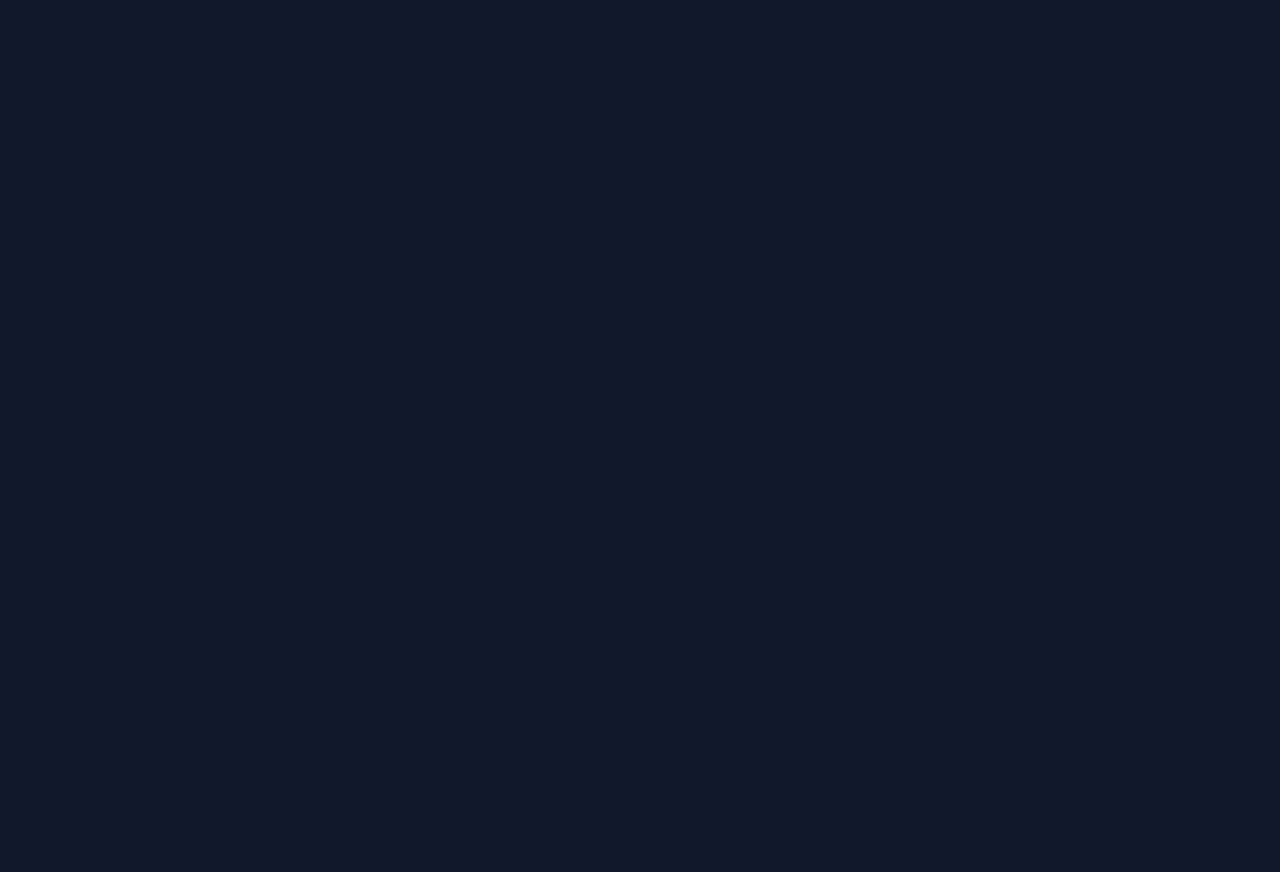
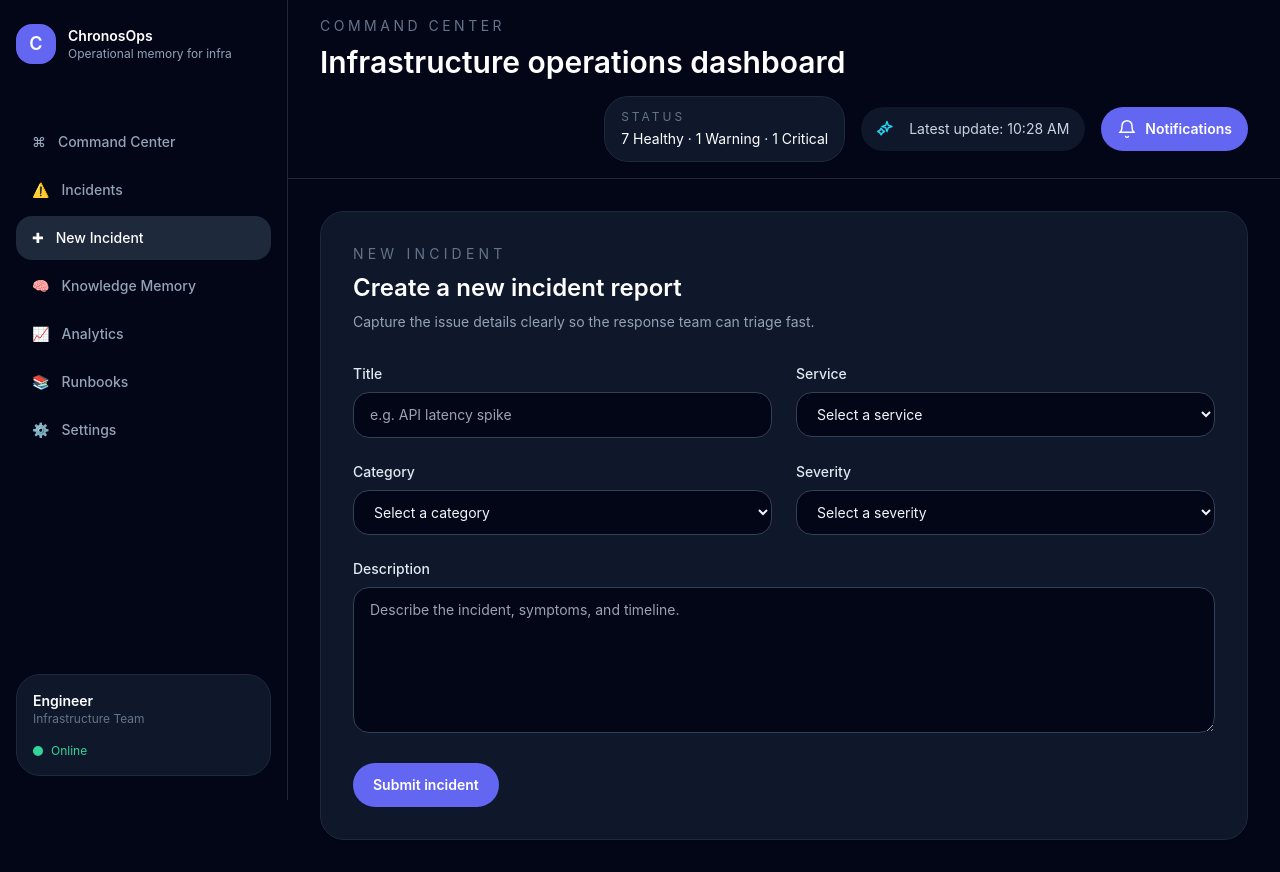
Before and after one commit to susmittha21/ChronosOps, a React app in the folder frontend/: page /new in a window 1280 px wide. Before the commit this address had no page. Before the commit the page ends 800 px from the top, so only its background shows below. Built offline with nearby package versions, Linux system fonts and the light colour scheme; the HTML template or start-up script is replaced by a standard one.

Commit message:
feat(frontend): implement new incident page and reusable form components

```diff
--- a/frontend/src/App.jsx
+++ b/frontend/src/App.jsx
@@ -1,11 +1,13 @@
 import { BrowserRouter, Route, Routes } from 'react-router-dom'
 import Dashboard from './pages/Dashboard.jsx'
+import NewIncident from './pages/NewIncident.jsx'
 
 function App() {
   return (
     <BrowserRouter>
       <Routes>
         <Route path="/" element={<Dashboard />} />
+        <Route path="/new" element={<NewIncident />} />
       </Routes>
     </BrowserRouter>
   )
--- /dev/null
+++ b/frontend/src/components/forms/FormField.jsx
@@ -0,0 +1,13 @@
+function FormField({ label, id, children, error }) {
+  return (
+    <div className="space-y-2">
+      <label htmlFor={id} className="block text-sm font-medium text-slate-200">
+        {label}
+      </label>
+      {children}
+      {error ? <p className="text-sm text-rose-400">{error}</p> : null}
+    </div>
+  )
+}
+
+export default FormField
--- /dev/null
+++ b/frontend/src/components/forms/SelectInput.jsx
@@ -0,0 +1,20 @@
+function SelectInput({ id, name, value, onChange, options, className = '', ...props }) {
+  return (
+    <select
+      id={id}
+      name={name}
+      value={value}
+      onChange={onChange}
+      className={`w-full rounded-2xl border border-slate-700 bg-slate-950 px-4 py-3 text-sm text-slate-100 outline-none transition focus:border-indigo-400 ${className}`}
+      {...props}
+    >
+      {options.map((option) => (
+        <option key={option.value} value={option.value}>
+          {option.label}
+        </option>
+      ))}
+    </select>
+  )
+}
+
+export default SelectInput
--- /dev/null
+++ b/frontend/src/components/forms/TextAreaInput.jsx
@@ -0,0 +1,16 @@
+function TextAreaInput({ id, name, value, onChange, placeholder, rows = 4, className = '', ...props }) {
+  return (
+    <textarea
+      id={id}
+      name={name}
+      value={value}
+      onChange={onChange}
+      placeholder={placeholder}
+      rows={rows}
+      className={`w-full rounded-2xl border border-slate-700 bg-slate-950 px-4 py-3 text-sm text-slate-100 outline-none transition focus:border-indigo-400 ${className}`}
+      {...props}
+    />
+  )
+}
+
+export default TextAreaInput
--- /dev/null
+++ b/frontend/src/components/forms/TextInput.jsx
@@ -0,0 +1,15 @@
+function TextInput({ id, name, value, onChange, placeholder, className = '', ...props }) {
+  return (
+    <input
+      id={id}
+      name={name}
+      value={value}
+      onChange={onChange}
+      placeholder={placeholder}
+      className={`w-full rounded-2xl border border-slate-700 bg-slate-950 px-4 py-3 text-sm text-slate-100 outline-none transition focus:border-indigo-400 ${className}`}
+      {...props}
+    />
+  )
+}
+
+export default TextInput
--- /dev/null
+++ b/frontend/src/pages/NewIncident.jsx
@@ -0,0 +1,147 @@
+import { useState } from 'react'
+import Sidebar from '../components/layout/Sidebar.jsx'
+import Topbar from '../components/layout/Topbar.jsx'
+import FormField from '../components/forms/FormField.jsx'
+import TextInput from '../components/forms/TextInput.jsx'
+import SelectInput from '../components/forms/SelectInput.jsx'
+import TextAreaInput from '../components/forms/TextAreaInput.jsx'
+
+const serviceOptions = [
+  { value: '', label: 'Select a service' },
+  { value: 'payment-api', label: 'Payment API' },
+  { value: 'auth-service', label: 'Authentication Service' },
+  { value: 'database', label: 'Database Cluster' },
+  { value: 'redis', label: 'Redis Cache' },
+]
+
+const categoryOptions = [
+  { value: '', label: 'Select a category' },
+  { value: 'performance', label: 'Performance' },
+  { value: 'availability', label: 'Availability' },
+  { value: 'security', label: 'Security' },
+  { value: 'data', label: 'Data' },
+]
+
+const severityOptions = [
+  { value: '', label: 'Select a severity' },
+  { value: 'low', label: 'Low' },
+  { value: 'medium', label: 'Medium' },
+  { value: 'high', label: 'High' },
+  { value: 'critical', label: 'Critical' },
+]
+
+function NewIncident() {
+  const [formData, setFormData] = useState({
+    title: '',
+    service: '',
+    category: '',
+    severity: '',
+    description: '',
+  })
+
+  const [errors, setErrors] = useState({})
+  const [submitted, setSubmitted] = useState(false)
+
+  const handleChange = (event) => {
+    const { name, value } = event.target
+    setFormData((previous) => ({ ...previous, [name]: value }))
+    setErrors((previous) => ({ ...previous, [name]: '' }))
+  }
+
+  const validate = () => {
+    const nextErrors = {}
+
+    if (!formData.title.trim()) nextErrors.title = 'Title is required.'
+    if (!formData.service) nextErrors.service = 'Please select a service.'
+    if (!formData.category) nextErrors.category = 'Please select a category.'
+    if (!formData.severity) nextErrors.severity = 'Please select a severity.'
+    if (!formData.description.trim()) nextErrors.description = 'Description is required.'
+
+    return nextErrors
+  }
+
+  const handleSubmit = (event) => {
+    event.preventDefault()
+    const nextErrors = validate()
+
+    if (Object.keys(nextErrors).length > 0) {
+      setErrors(nextErrors)
+      setSubmitted(false)
+      return
+    }
+
+    setErrors({})
+    setSubmitted(true)
+  }
+
+  return (
+    <div className="min-h-screen bg-slate-950 text-slate-100">
+      <div className="lg:flex">
+        <Sidebar />
+        <div className="flex-1 lg:min-w-0">
+          <Topbar />
+          <main className="px-4 py-6 lg:px-8 lg:py-8">
+            <section className="mx-auto max-w-5xl rounded-3xl border border-slate-800 bg-slate-900 p-6 shadow-sm sm:p-8">
+              <div className="mb-8 flex flex-col gap-2">
+                <p className="text-sm uppercase tracking-[0.3em] text-slate-500">New incident</p>
+                <h1 className="text-2xl font-semibold text-white">Create a new incident report</h1>
+                <p className="text-sm text-slate-400">Capture the issue details clearly so the response team can triage fast.</p>
+              </div>
+
+              <form className="space-y-6" onSubmit={handleSubmit} noValidate>
+                <div className="grid gap-6 lg:grid-cols-2">
+                  <FormField label="Title" id="title" error={errors.title}>
+                    <TextInput
+                      id="title"
+                      name="title"
+                      value={formData.title}
+                      onChange={handleChange}
+                      placeholder="e.g. API latency spike"
+                    />
+                  </FormField>
+
+                  <FormField label="Service" id="service" error={errors.service}>
+                    <SelectInput id="service" name="service" value={formData.service} onChange={handleChange} options={serviceOptions} />
+                  </FormField>
+
+                  <FormField label="Category" id="category" error={errors.category}>
+                    <SelectInput id="category" name="category" value={formData.category} onChange={handleChange} options={categoryOptions} />
+                  </FormField>
+
+                  <FormField label="Severity" id="severity" error={errors.severity}>
+                    <SelectInput id="severity" name="severity" value={formData.severity} onChange={handleChange} options={severityOptions} />
+                  </FormField>
+                </div>
+
+                <FormField label="Description" id="description" error={errors.description}>
+                  <TextAreaInput
+                    id="description"
+                    name="description"
+                    value={formData.description}
+                    onChange={handleChange}
+                    placeholder="Describe the incident, symptoms, and timeline."
+                    rows={6}
+                  />
+                </FormField>
+
+                <div className="flex flex-col gap-4 sm:flex-row sm:items-center sm:justify-between">
+                  <button
+                    type="submit"
+                    className="inline-flex items-center justify-center rounded-3xl bg-indigo-500 px-5 py-3 text-sm font-semibold text-white transition hover:bg-indigo-400"
+                  >
+                    Submit incident
+                  </button>
+                  {submitted ? (
+                    <p className="text-sm text-emerald-400">Incident draft submitted successfully.</p>
+                  ) : null}
+                </div>
+              </form>
+            </section>
+          </main>
+        </div>
+      </div>
+    </div>
+  )
+}
+
+export default NewIncident
```
